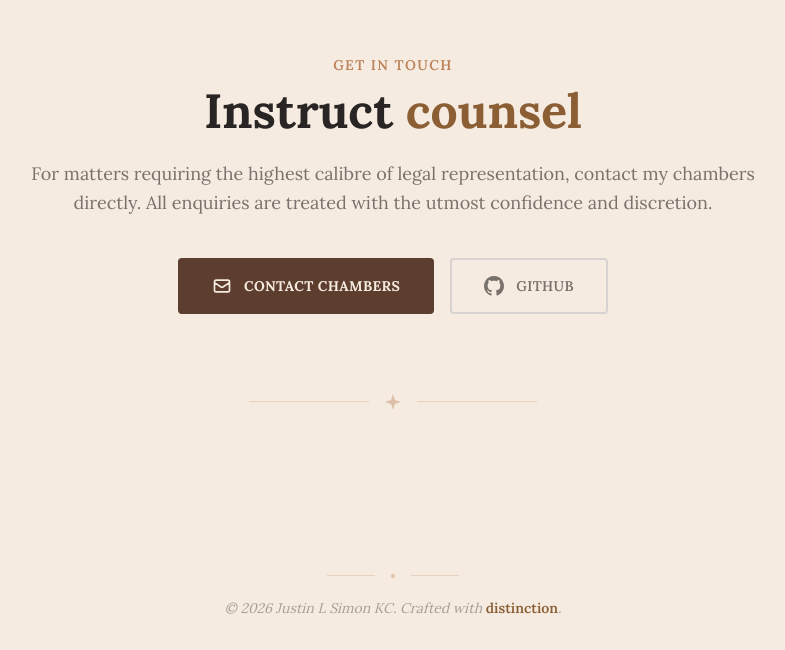
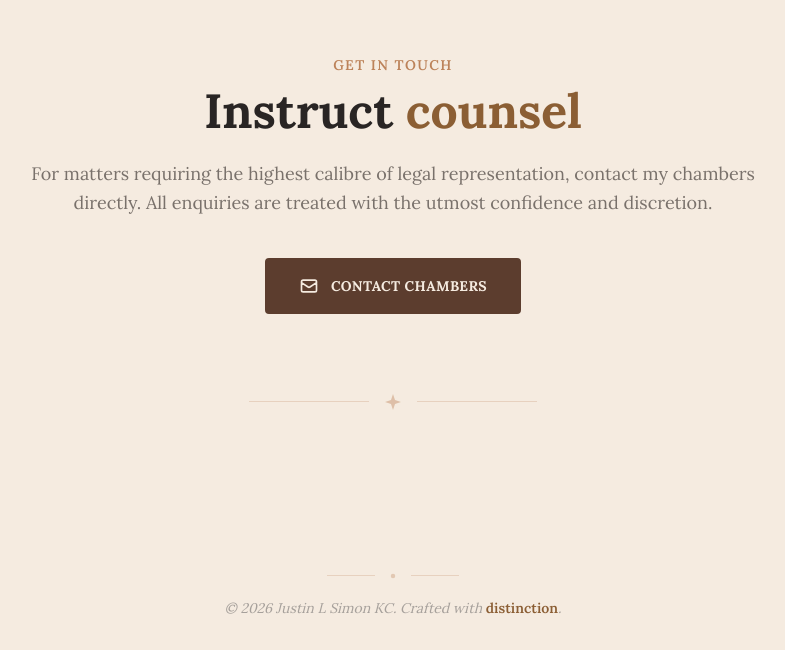
Before and after one commit to jujulaville8-droid/portfolio, a Next.js app: page / in a window 1280 px wide. Shown: the part 5056-5706 px from the top of the page, without its empty margins (247-1032 px from the left). Built offline with nearby package versions, Linux system fonts and the light colour scheme.

Commit message:
Link Contact Chambers to services form, remove GitHub button

```diff
--- a/src/components/Contact.tsx
+++ b/src/components/Contact.tsx
@@ -25,9 +25,8 @@
             utmost confidence and discretion.
           </p>
 
-          <div className="flex flex-col sm:flex-row gap-4 justify-center items-center">
           <a
-              href="mailto:jujulaville8@gmail.com"
+            href="#services"
             className="glow-button px-8 py-4 rounded-sm text-sm font-bold tracking-wide uppercase inline-flex items-center gap-3"
           >
             <svg
@@ -45,18 +44,6 @@
             </svg>
             Contact Chambers
           </a>
-            <a
-              href="https://github.com/jujulaville8-droid"
-              target="_blank"
-              rel="noopener noreferrer"
-              className="px-8 py-4 rounded-sm text-sm font-semibold text-stone-500 border-2 border-stone-300 hover:border-amber-800/40 hover:text-stone-700 transition-all duration-300 tracking-wide uppercase inline-flex items-center gap-3"
-            >
-              <svg className="w-5 h-5" fill="currentColor" viewBox="0 0 24 24">
-                <path d="M12 0c-6.626 0-12 5.373-12 12 0 5.302 3.438 9.8 8.207 11.387.599.111.793-.261.793-.577v-2.234c-3.338.726-4.033-1.416-4.033-1.416-.546-1.387-1.333-1.756-1.333-1.756-1.089-.745.083-.729.083-.729 1.205.084 1.839 1.237 1.839 1.237 1.07 1.834 2.807 1.304 3.492.997.107-.775.418-1.305.762-1.604-2.665-.305-5.467-1.334-5.467-5.931 0-1.311.469-2.381 1.236-3.221-.124-.303-.535-1.524.117-3.176 0 0 1.008-.322 3.301 1.23.957-.266 1.983-.399 3.003-.404 1.02.005 2.047.138 3.006.404 2.291-1.552 3.297-1.23 3.297-1.23.653 1.653.242 2.874.118 3.176.77.84 1.235 1.911 1.235 3.221 0 4.609-2.807 5.624-5.479 5.921.43.372.823 1.102.823 2.222v3.293c0 .319.192.694.801.576 4.765-1.589 8.199-6.086 8.199-11.386 0-6.627-5.373-12-12-12z" />
-              </svg>
-              GitHub
-            </a>
-          </div>
         </motion.div>
 
         {/* Vintage ornamental divider */}
```
Lines whose indentation alone changed are shown as unchanged.
